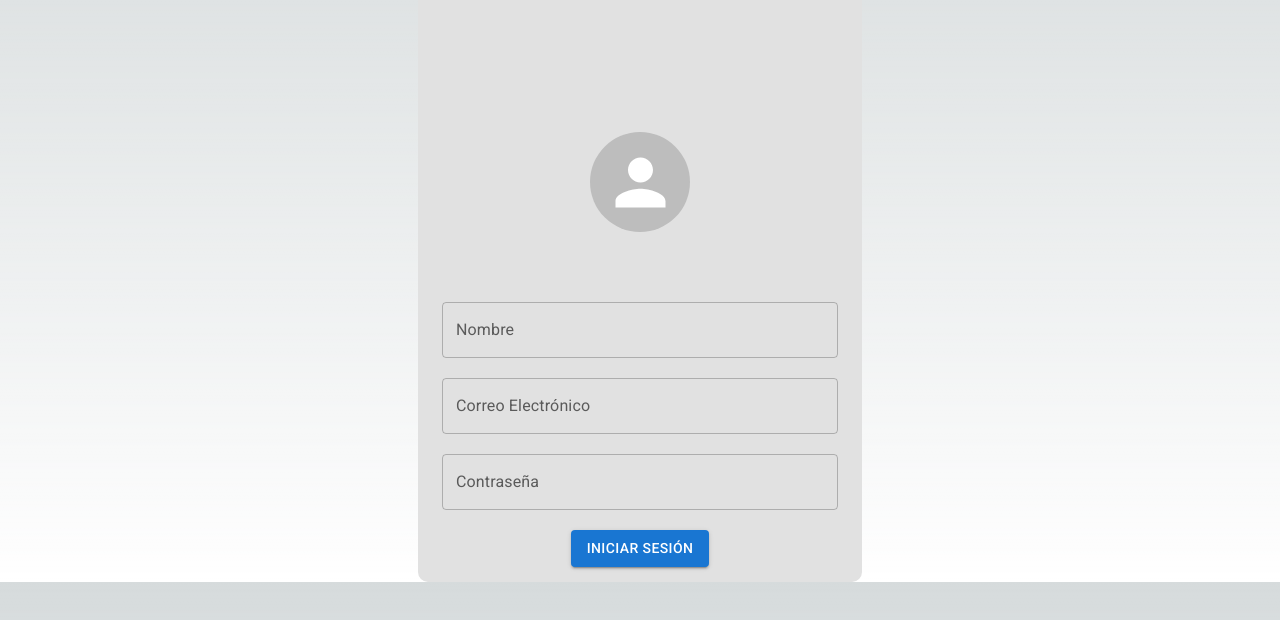
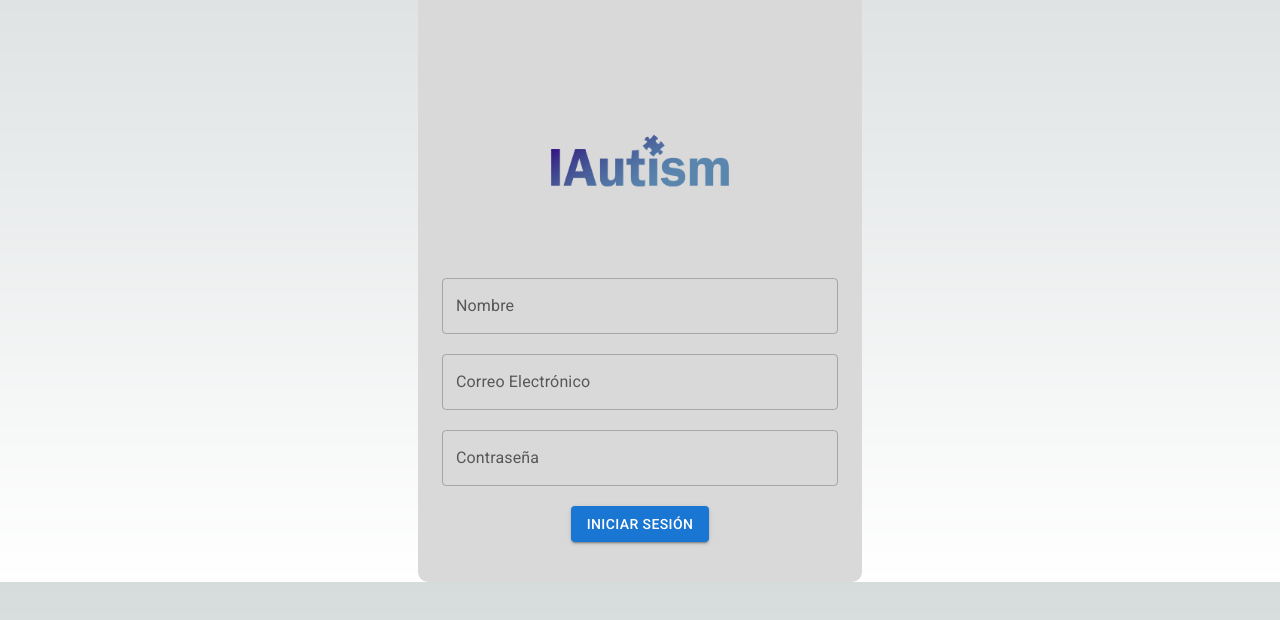
Before and after one commit to LeonelYLuego/AutismEegAiFrontend, a Next.js app: page / in a window 1280 px wide. Shown: the part 168-788 px from the top of the page. Built offline with nearby package versions, Linux system fonts and the light colour scheme; no server answers.

Commit message:
agregar estudio y route

```diff
--- a/config.js
+++ b/config.js
@@ -1,6 +1,6 @@
 const API_URL = 'http://localhost:3001';
 const PATIENT_ID = '450ce9ca-cd87-4905-a6d1-f86addeac0f7';
-const TOKEN_AUTH = 'eyJhbGciOiJIUzI1NiIsInR5cCI6IkpXVCJ9.eyJ1c2VyIjp7ImlkIjoiY2YxYzkyZTYtYjQyNS00ZmZlLTg1MmEtNTk5YzAxYTMxYmE0IiwibmFtZSI6InBhYmxvIiwiZW1haWwiOiJwYWJsb0BwYWJsby5jb20ifSwiaWF0IjoxNjk3MDY5MTU0LCJleHAiOjE2OTcxNTU1NTR9._gq1JdSFwowxyfjX8qjikclvQpudUXI3IzvAzJVbD3I';
+const TOKEN_AUTH = 'eyJhbGciOiJIUzI1NiIsInR5cCI6IkpXVCJ9.eyJ1c2VyIjp7ImlkIjoiY2YxYzkyZTYtYjQyNS00ZmZlLTg1MmEtNTk5YzAxYTMxYmE0IiwibmFtZSI6InBhYmxvIiwiZW1haWwiOiJwYWJsb0BwYWJsby5jb20ifSwiaWF0IjoxNjk3MTI1NjM4LCJleHAiOjE2OTcyMTIwMzh9.vRFDc2rbTatY6lZDN1UkkdIoO8oyprbwR-2pw2ST2HA';
 
 module.exports = {
     API_URL,
--- a/src/app/App.tsx
+++ /dev/null
@@ -1,26 +0,0 @@
-"use client";
-import React, { useState, useEffect } from "react";
-import axios from "axios";
-import Login from "@/pages/login/index";
-import SignUp from "@/pages/signup/index";
-
-export default function App() {
-  const [userExists, setUserExists] = useState(false);
-  const apiUrl = "http://localhost:3001/api/users";
-
-  useEffect(() => {
-    // Make an API request using Axios to check if the user exists
-    axios
-      .get(apiUrl)
-      .then((response) => {
-        setUserExists(response.data === true);
-        localStorage.setItem("userExists", response.data === true);
-      })
-      .catch((error) => {
-        // If the API request fails or user doesn't exist
-        setUserExists(false);
-      });
-  }, []); // Empty dependency array means this effect will run once when the component mounts
-
-  return <main>{userExists ? <Login /> : <SignUp />}</main>;
-}
--- a/src/app/page.tsx
+++ b/src/app/page.tsx
@@ -5,27 +5,33 @@ import Login from "@/pages/login/index";
 import SignUp from "@/pages/signup/index";
 import { PatientProvider } from "@/utils/patientsContext";
 
-export default function App() {
-  const [userExists, setUserExists] = useState(
-    localStorage.getItem("userExists") === "true"
-  );
-  const apiUrl = "http://localhost:3001/api/users";
+export default function Page() {
+  const [userExists, setUserExists] = useState<boolean | null>(null);
 
   useEffect(() => {
+    const apiUrl = "http://localhost:3001/api/users";
+
     axios
       .get(apiUrl)
       .then((response) => {
-        setUserExists(response.data);
-        console.log(userExists);
+        // Asignar la respuesta de la API a userExists (true/false)
+        console.log("Respuesta de la API:", response.data.data);
+        setUserExists(response.data.data);
       })
       .catch((error) => {
+        console.error("Error fetching API:", error);
+        // En caso de error, establecer userExists en false
         setUserExists(false);
       });
   }, []);
 
   return (
     <PatientProvider>
-      <main>{userExists ? <Login /> : <SignUp />}</main>
+      <main>
+        {/* Mostrar Login si userExists es true, SignUp si es false, o nada si es null */}
+        {userExists === true && <Login />}
+        {userExists === false && <SignUp />}
+      </main>
     </PatientProvider>
   );
 }
--- a/src/pages/login/index.tsx
+++ b/src/pages/login/index.tsx
@@ -65,23 +65,26 @@ const Login: React.FC = () => {
       >
         <Container
           sx={{
+            display: "flex",
+            justifyContent: "center",
             alignItems: "center",
-            marginTop: "150px",
+            marginTop: "130px",
           }}
         >
           <Image
             src={logoImage}
             alt="IAutism Logo"
-            width={200}
-            height={150}
+            width={250}
+            height={110}
             layout="fixed"
           />
         </Container>
+
         <TextField
           label="Correo Electrónico"
           variant="outlined"
           onChange={handleEmailChange}
-          sx={{ marginBottom: "20px", width: "100%" }}
+          sx={{ marginBottom: "20px", marginTop: "150px", width: "100%" }}
         />
         <TextField
           label="Contraseña"
--- a/src/pages/patientstudies/StudyList.tsx
+++ b/src/pages/patientstudies/StudyList.tsx
@@ -16,6 +16,12 @@ import {
 import DeleteIcon from "@mui/icons-material/Delete";
 import axios from "axios";
 
+const getLocalStorage = () => {
+  if (typeof window !== "undefined") {
+    return window.localStorage;
+  }
+  return null;
+};
 interface Study {
   id: string;
   created_on: string;
@@ -27,11 +33,11 @@ const StudyList: React.FC<{ patient_id: string }> = ({ patient_id }) => {
   const [studyToDelete, setStudyToDelete] = useState<string | null>(null);
   const [isAddStudyDialogOpen, setIsAddStudyDialogOpen] = useState(false);
 
-  const storedToken = localStorage.getItem("token");
+  const localStorage = getLocalStorage();
+  const storedToken = localStorage ? localStorage.getItem("token") : null;
   const TOKEN_AUTH = storedToken ? JSON.parse(storedToken) : "";
 
   useEffect(() => {
-    console.log(TOKEN_AUTH);
     const axiosInstance = axios.create({
       baseURL: API_URL,
       headers: {
@@ -116,24 +122,26 @@ const StudyList: React.FC<{ patient_id: string }> = ({ patient_id }) => {
         }
       }
 
-      const axiosInstance = axios.create({
-        baseURL: API_URL,
-        headers: {
-          Authorization: `Bearer ${TOKEN_AUTH}`,
-          "Content-Type": "multipart/form-data",
-        },
-      });
-
-      // Make a POST request to upload the files
-      const response = await axios.post(`/api/studies/${patient_id}`, formData);
+      const response = await axios.post(
+        `http://localhost:3001/api/studies/${patient_id}`,
+        formData,
+        {
+          headers: {
+            Authorization: `Bearer ${TOKEN_AUTH}`,
+            "Content-Type": "multipart/form-data",
+          },
+        }
+      );
 
       console.log("Files uploaded successfully:", response.data);
+      // Close the dialog
+      handleCloseAddStudyDialog();
+
+      // Reload the page to show the new study
+      window.location.reload();
     } catch (error) {
       console.error("Error uploading files:", error);
     }
-
-    // Close the dialog
-    handleCloseAddStudyDialog();
   };
 
   return (
--- a/src/pages/signup/index.tsx
+++ b/src/pages/signup/index.tsx
@@ -4,7 +4,9 @@ import Container from "@mui/material/Container";
 import TextField from "@mui/material/TextField";
 import Button from "@mui/material/Button";
 import { Avatar } from "@mui/material";
+import Image from "next/image";
 import axios from "axios";
+import logoImage from "/src/utils/logo.png";
 
 const Signup: React.FC = () => {
   const [name, setName] = useState("");
@@ -55,26 +57,34 @@ const Signup: React.FC = () => {
           flexDirection: "column",
           alignItems: "center",
           marginTop: "150px",
-          backgroundColor: "#E1E1E1",
+          backgroundColor: "#D9D9D9",
           borderRadius: "10px",
           height: "600px",
         }}
       >
-        <Avatar
-          alt="Logo"
+        <Container
           sx={{
-            height: "100px",
-            width: "100px",
-            marginBottom: "70px",
-            marginTop: "150px",
+            display: "flex",
+            justifyContent: "center",
+            alignItems: "center",
+            marginTop: "130px",
           }}
-        />
+        >
+          <Image
+            src={logoImage}
+            alt="IAutism Logo"
+            width={250}
+            height={110}
+            layout="fixed"
+          />
+        </Container>
         <TextField
           label="Nombre"
           variant="outlined"
           onChange={handleNameChange}
-          sx={{ marginBottom: "20px", width: "100%" }}
+          sx={{ marginBottom: "20px", marginTop: "60px", width: "100%" }}
         />
+
         <TextField
           label="Correo Electrónico"
           variant="outlined"
```
